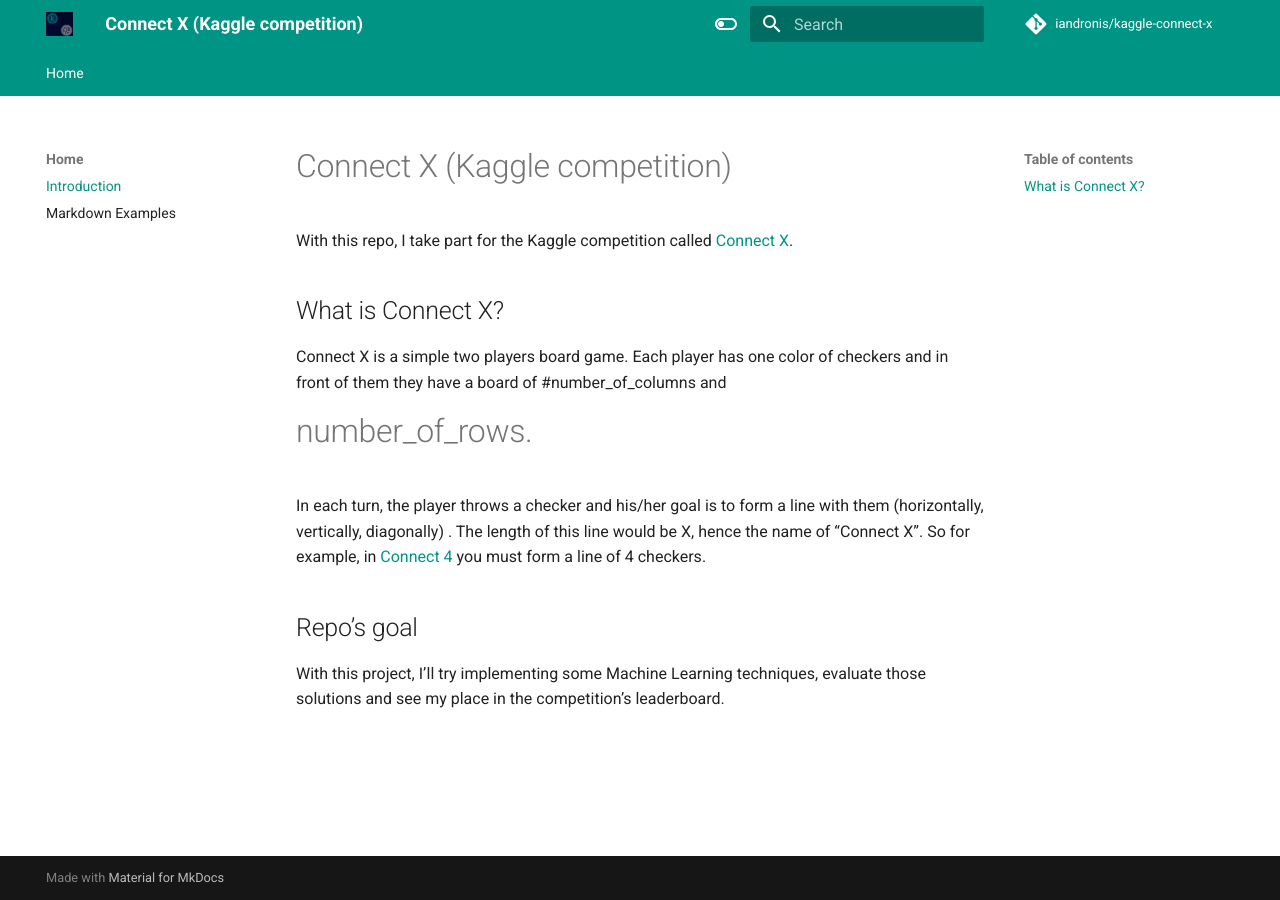
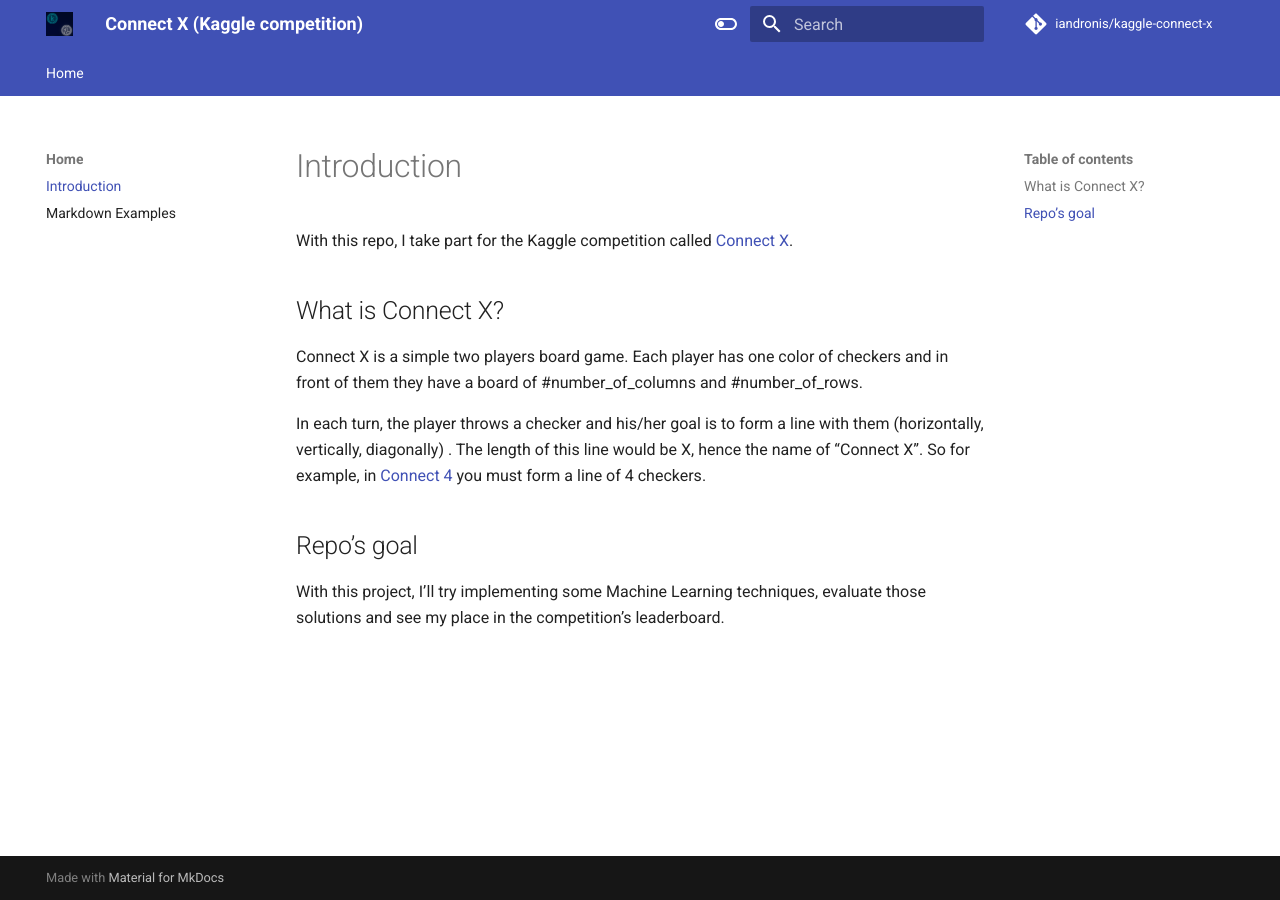
Before and after one commit to iandronis/kaggle-connect-x, an MkDocs documentation site: the page built from mkdocs/index.md, in a window 1280 px wide. Built offline with MkDocs 1.6.1 and Material for MkDocs 9.7.7, drawn with Linux system fonts in a browser that asks for light colours; comment, search, counter and statistics services are not loaded.

Commit message:
docs: fix colors and introduction text

```diff
--- a/mkdocs.yml
+++ b/mkdocs.yml
@@ -18,12 +18,12 @@
   name: material
   palette:
     - scheme: default
-      primary: teal
+      primary: indigo
       toggle:
         name: Switch to dark mode
         icon: material/toggle-switch-off-outline
     - scheme: slate
-      primary: teal
+      primary: indigo
       toggle:
         name: Switch to light mode
         icon: material/toggle-switch
--- a/mkdocs/index.md
+++ b/mkdocs/index.md
@@ -1,12 +1,12 @@
-# Connect X (Kaggle competition)
+# Introduction
 
 With this repo, I take part for the Kaggle competition called [Connect X].
 
 ## What is Connect X?
 
 Connect X is a simple two players board game. Each player has one color of
-checkers and in front of them they have a board of #number_of_columns and
-#number_of_rows.
+checkers and in front of them they have a board of #number_of_columns and #number_of_rows.
+
 In each turn, the player throws a checker and his/her goal is to form a line
 with them (horizontally, vertically, diagonally) . The length of this line would
 be X, hence the name of "Connect X". So for example, in [Connect 4] you must
```
